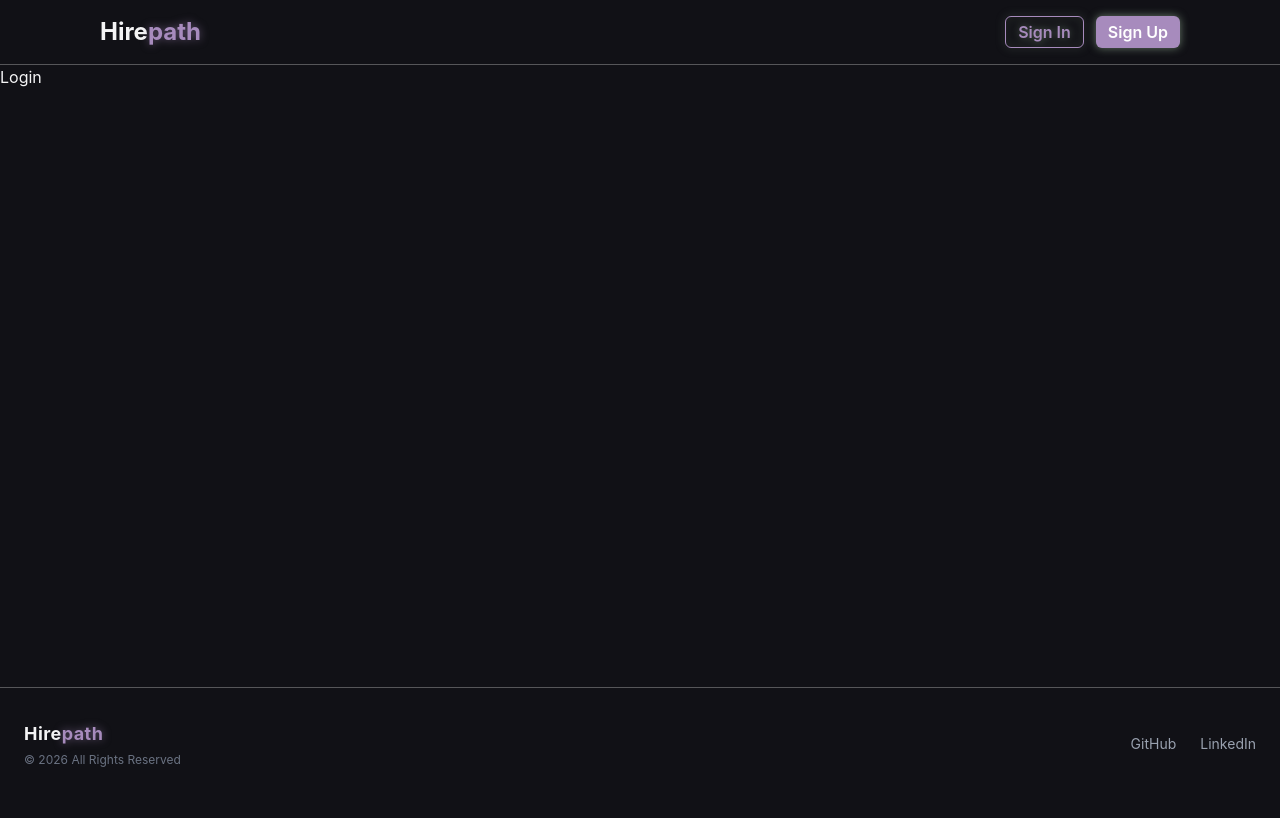
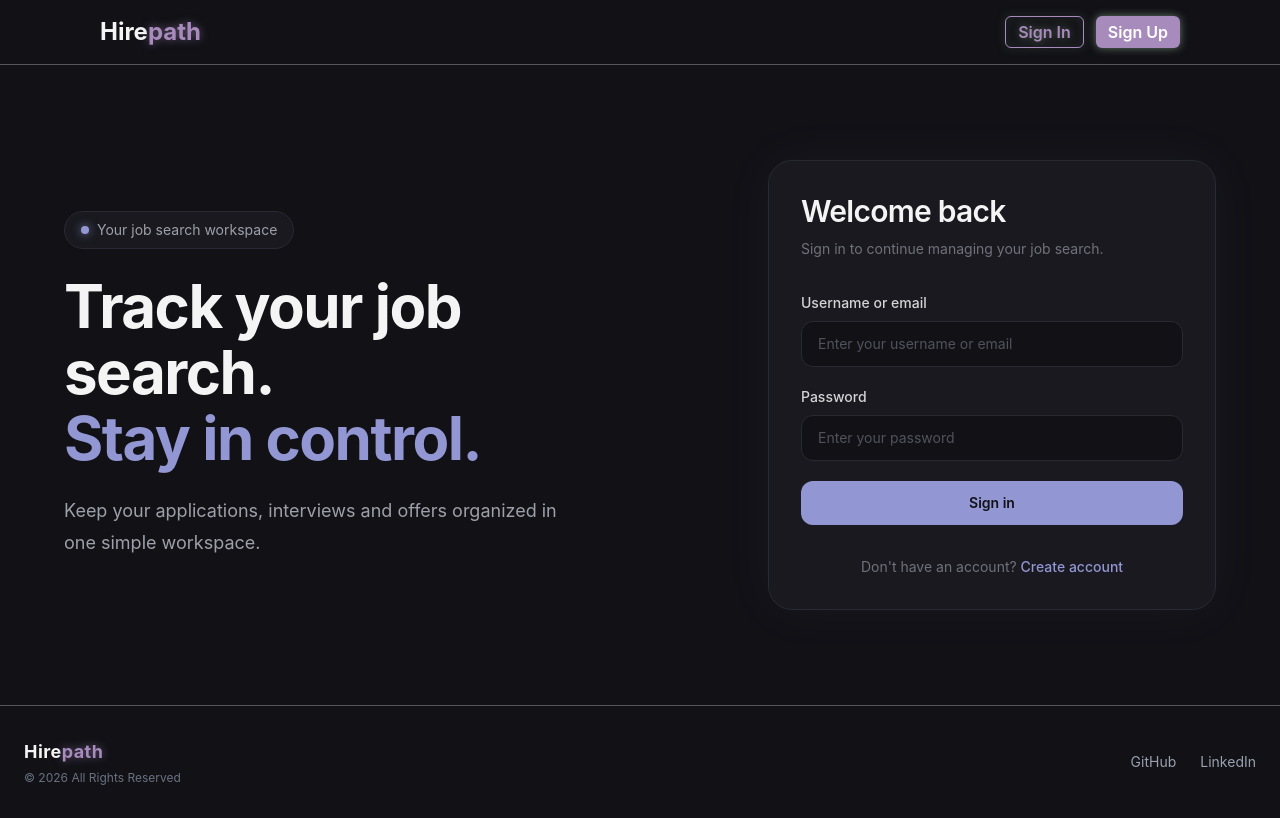
Before and after one commit to tvsxar/career-flow, a React (Vite) app in the folder frontend/: page / in a window 1280 px wide. Built offline with nearby package versions, Linux system fonts and the light colour scheme.

Commit message:
feat: add authentication interface

```diff
--- a/frontend/src/pages/AuthPage.tsx
+++ b/frontend/src/pages/AuthPage.tsx
@@ -1,9 +1,122 @@
+import { Link } from 'react-router-dom';
 import MainLayout from '../layouts/MainLayout';
 
 function AuthPage({ isLogin = true }: { isLogin?: boolean }) {
   return (
     <MainLayout>
-        <h1>{isLogin ? 'Login' : 'Register'}</h1>
+      <div className="min-h-full px-4 py-10 sm:px-8 lg:px-16">
+        <div className="mx-auto grid min-h-[70vh] max-w-6xl items-center gap-12 lg:grid-cols-2">
+
+          <section className="hidden lg:block">
+            <div className="max-w-xl">
+              <div className="mb-6 inline-flex items-center gap-2 rounded-full border border-[#292933] bg-[#19191F] px-4 py-2 text-sm text-zinc-400">
+                <span className="h-2 w-2 rounded-full bg-[#9297D3] shadow-[0_0_10px_rgba(146,151,211,0.8)]" />
+                Your job search workspace
+              </div>
+
+              <h1 className="text-5xl font-bold leading-[1.1] tracking-tight text-zinc-100 xl:text-6xl">
+                Track your job search.
+                <span className="block text-[#9297D3]">
+                  Stay in control.
+                </span>
+              </h1>
+
+              <p className="mt-6 max-w-lg text-lg leading-8 text-zinc-400">
+                Keep your applications, interviews and offers organized in one
+                simple workspace.
+              </p>
+            </div>
+          </section>
+
+          <section className="flex justify-center lg:justify-end">
+            <div className="w-full max-w-md rounded-3xl border border-[#292933] bg-[#19191F] p-6 shadow-[0_0_50px_rgba(146,151,211,0.06)] sm:p-8">
+
+              <div className="mb-8">
+                <h2 className="text-3xl font-semibold tracking-tight text-zinc-100">
+                  {isLogin ? 'Welcome back' : 'Create an account'}
+                </h2>
+                <p className="mt-2 text-sm leading-6 text-zinc-500">
+                  {isLogin
+                    ? 'Sign in to continue managing your job search.'
+                    : 'Create an account to start managing your job search.'}
+                </p>
+              </div>
+
+              <form className="space-y-5">
+                {!isLogin && (
+                  <div>
+                    <label
+                      htmlFor="username"
+                      className="mb-2 block text-sm font-medium text-zinc-300"
+                    >
+                      Username
+                    </label>
+
+                    <input
+                      id="username"
+                      type="text"
+                      placeholder="Enter your username"
+                      className="w-full rounded-xl border border-[#292933] bg-[#111116] px-4 py-3 text-sm text-zinc-100 outline-none transition placeholder:text-zinc-600 focus:border-[#9297D3]/70 focus:ring-4 focus:ring-[#9297D3]/10"
+                    />
+                  </div>
+                )}
+
+                <div>
+                  <label
+                    htmlFor={isLogin ? "identifier" : "email"}
+                    className="mb-2 block text-sm font-medium text-zinc-300"
+                  >
+                    {isLogin ? 'Username or email' : 'Email'}
+                  </label>
+
+                  <input
+                    id={isLogin ? "identifier" : "email"}
+                    type="text"
+                    placeholder={isLogin ? "Enter your username or email" : "Enter your email"}
+                    className="w-full rounded-xl border border-[#292933] bg-[#111116] px-4 py-3 text-sm text-zinc-100 outline-none transition placeholder:text-zinc-600 focus:border-[#9297D3]/70 focus:ring-4 focus:ring-[#9297D3]/10"
+                  />
+                </div>
+
+                <div>
+                  <div className="mb-2 flex items-center justify-between">
+                    <label
+                      htmlFor="password"
+                      className="text-sm font-medium text-zinc-300"
+                    >
+                      Password
+                    </label>
+                  </div>
+
+                  <input
+                    id="password"
+                    type="password"
+                    placeholder="Enter your password"
+                    className="w-full rounded-xl border border-[#292933] bg-[#111116] px-4 py-3 text-sm text-zinc-100 outline-none transition placeholder:text-zinc-600 focus:border-[#9297D3]/70 focus:ring-4 focus:ring-[#9297D3]/10"
+                  />
+                </div>
+
+                <button
+                  type="submit"
+                  className="w-full rounded-xl bg-[#9297D3] px-4 py-3 text-sm font-semibold text-[#111116] transition hover:bg-[#A3A7DC] active:scale-[0.99]"
+                >
+                  {isLogin ? 'Sign in' : 'Sign up'}
+                </button>
+              </form>
+
+              <p className="mt-8 text-center text-sm text-zinc-500">
+                {isLogin ? "Don't have an account?" : "Already have an account?"}{" "}
+                <Link
+                  to={isLogin ? "/register" : "/"}
+                  className="font-medium text-[#9297D3] transition hover:text-[#A3A7DC]"
+                >
+                  {isLogin ? 'Create account' : 'Sign in'}
+                </Link>
+              </p>
+            </div>
+          </section>
+
+        </div>
+      </div>
     </MainLayout>
   );
 }
```
